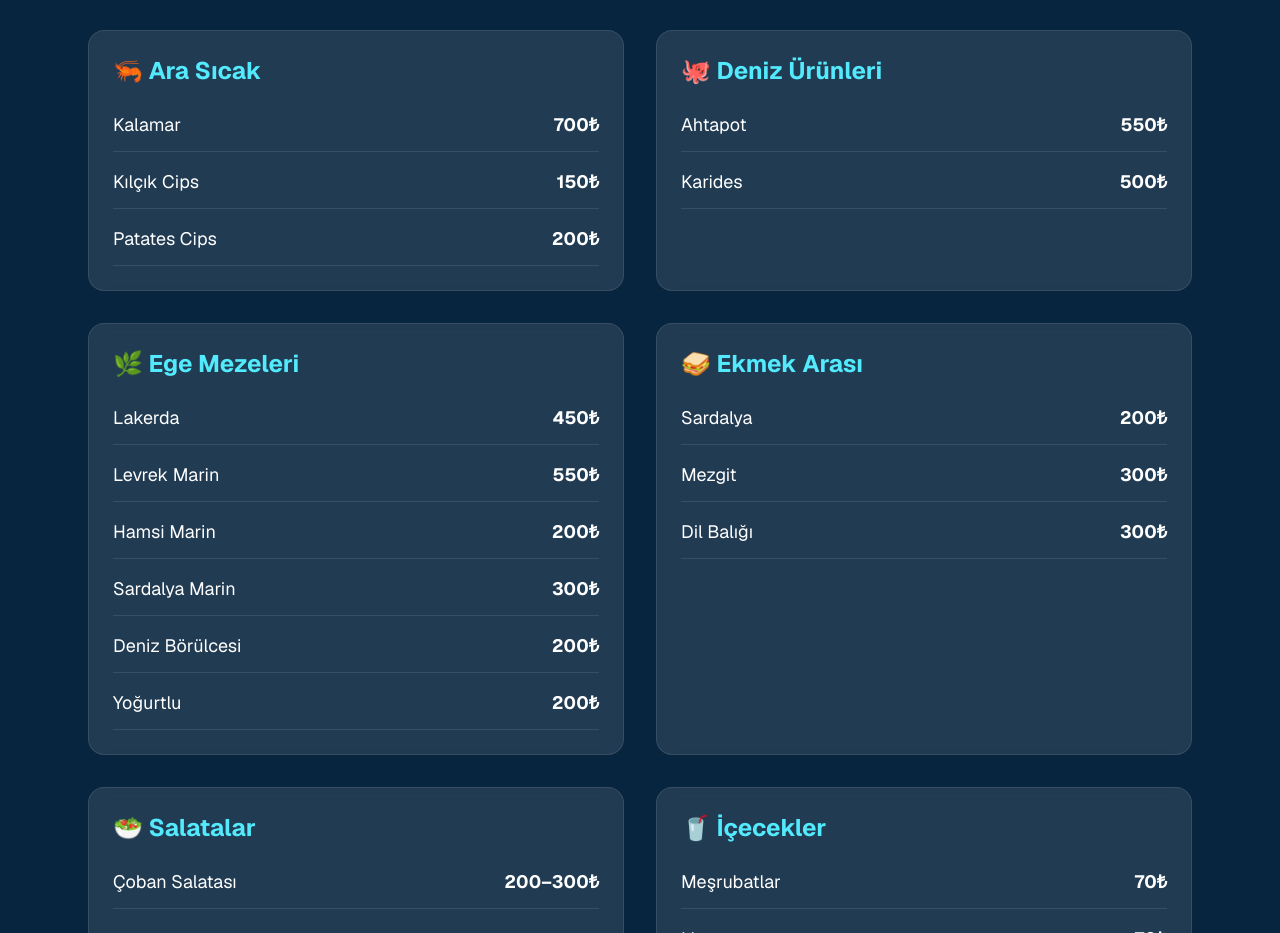
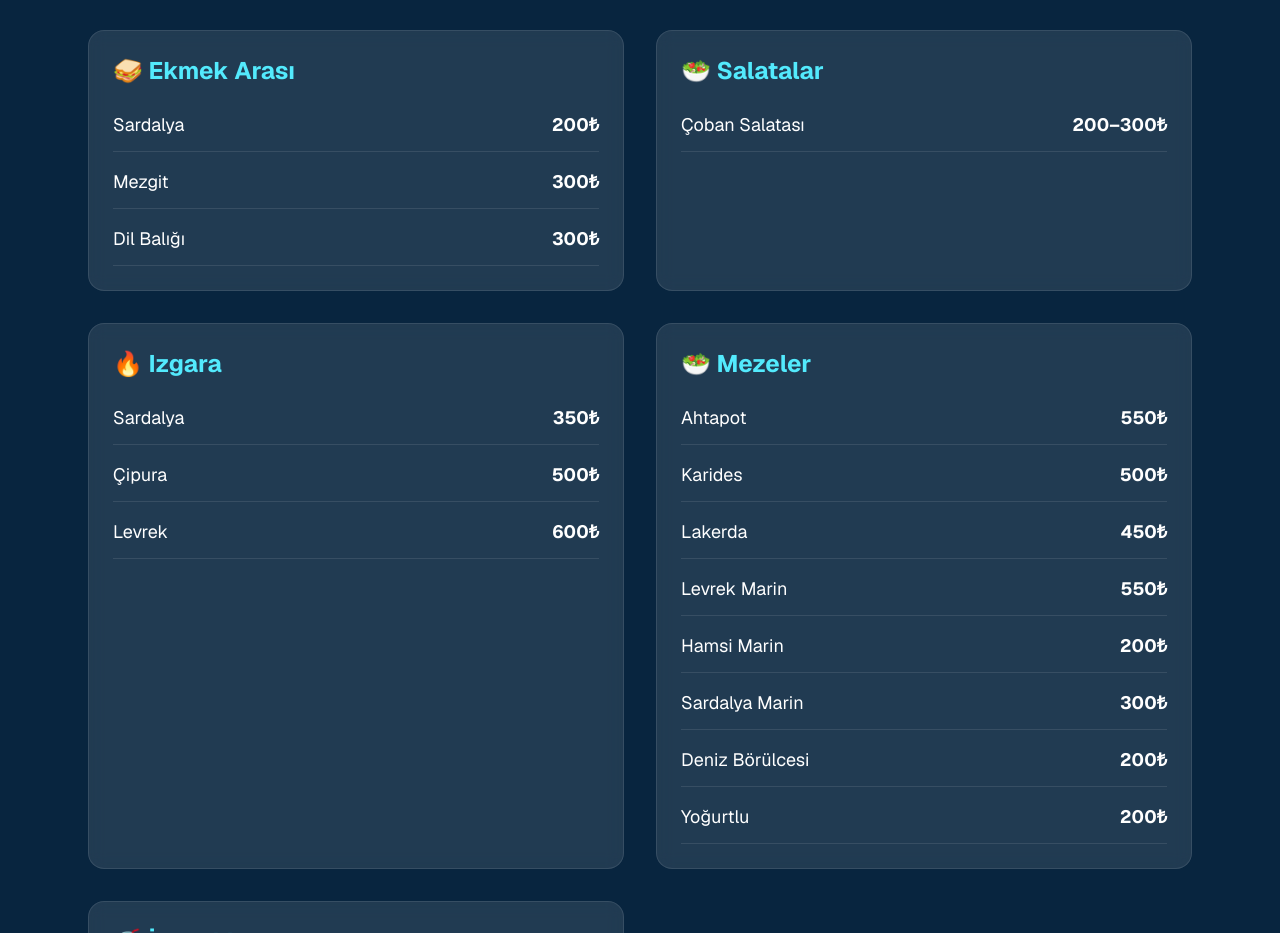
Before and after one commit to emresarper8-cpu/balikcihalilgeyikli, a Next.js app: page / in a window 1280 px wide. Shown: the part 2639-3572 px from the top of the page. Built offline with nearby package versions, Linux system fonts and the light colour scheme.

Commit message:
dijital menü sıralaması düzenlendi

```diff
--- a/app/components/FullMenu.tsx
+++ b/app/components/FullMenu.tsx
@@ -1,13 +1,5 @@
 export default function FullMenu() {
  const categories = [
-    {
-      title: "🐟 Izgara",
-      items: [
-        ["Sardalya", "350₺"],
-        ["Çipura", "500₺"],
-        ["Levrek", "600₺"],
-      ],
-    },
   {
     title: "🍳 Tava",
     items: [
@@ -20,6 +12,7 @@ export default function FullMenu() {
       ["Midye Tava", "350₺"],
     ],
   },
+
   {
     title: "🦐 Ara Sıcak",
     items: [
@@ -28,16 +21,37 @@ export default function FullMenu() {
       ["Patates Cips", "200₺"],
     ],
   },
+
   {
-      title: "🐙 Deniz Ürünleri",
+    title: "🥪 Ekmek Arası",
+    items: [
+      ["Sardalya", "200₺"],
+      ["Mezgit", "300₺"],
+      ["Dil Balığı", "300₺"],
+    ],
+  },
+
+  {
+    title: "🥗 Salatalar",
+    items: [
+      ["Çoban Salatası", "200–300₺"],
+    ],
+  },
+
+  {
+    title: "🔥 Izgara",
+    items: [
+      ["Sardalya", "350₺"],
+      ["Çipura", "500₺"],
+      ["Levrek", "600₺"],
+    ],
+  },
+
+  {
+    title: "🥗 Mezeler",
     items: [
       ["Ahtapot", "550₺"],
       ["Karides", "500₺"],
-      ],
-    },
-    {
-      title: "🌿 Ege Mezeleri",
-      items: [
       ["Lakerda", "450₺"],
       ["Levrek Marin", "550₺"],
       ["Hamsi Marin", "200₺"],
@@ -46,20 +60,7 @@ export default function FullMenu() {
       ["Yoğurtlu", "200₺"],
     ],
   },
-    {
-      title: "🥪 Ekmek Arası",
-      items: [
-        ["Sardalya", "200₺"],
-        ["Mezgit", "300₺"],
-        ["Dil Balığı", "300₺"],
-      ],
-    },
-    {
-      title: "🥗 Salatalar",
-      items: [
-        ["Çoban Salatası", "200–300₺"],
-      ],
-    },
+
   {
     title: "🥤 İçecekler",
     items: [
@@ -73,7 +74,6 @@ export default function FullMenu() {
     ],
   },
 ];
-
   return (
     <section className="bg-[#08253f] py-24 text-white">
       <div className="max-w-6xl mx-auto px-6">
```
Lines whose indentation alone changed are shown as unchanged.
